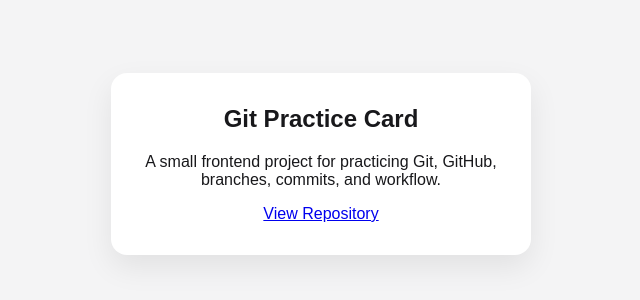
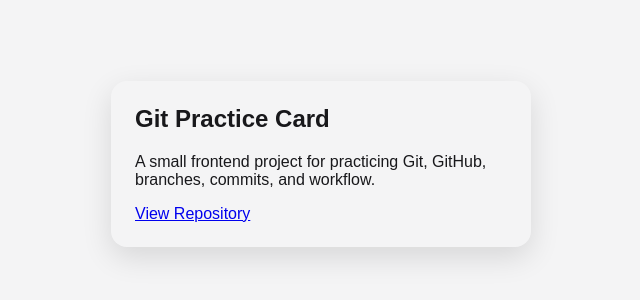
Before and after one commit to maklf-dev/git-practice-card, a plain HTML site: page index.html in a window 1280 px wide. Shown: the part 236-536 px from the top of the page, without its empty margins (319-959 px from the left). Drawn offline with Linux system fonts and the light colour scheme.

Commit message:
improve design

```diff
--- a/style.css
+++ b/style.css
@@ -17,12 +17,11 @@
 }
 
 .card {
-    width: min(100%, 420px);
-    padding: 32px;
+    max-width: 420px;
+    margin: 40px auto;
+    padding: 24px;
     border-radius: 16px;
-    background: #ffffff;
-    text-align: center;
-    box-shadow: 0 12px 30px rgba(0, 0, 0, 0.08);
+    box-shadow: 0 10px 30px rgba(0, 0, 0, 0.12);
 }
 
 .card h1 {
```
